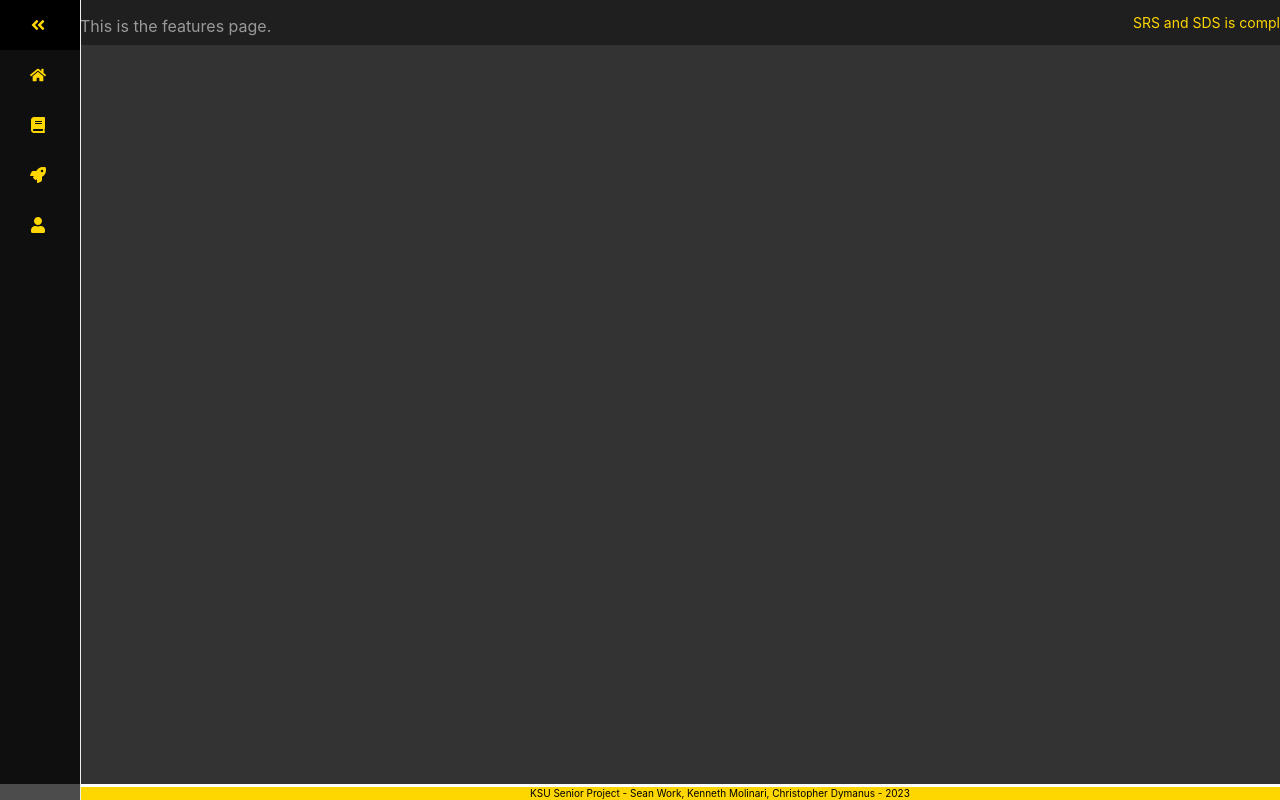
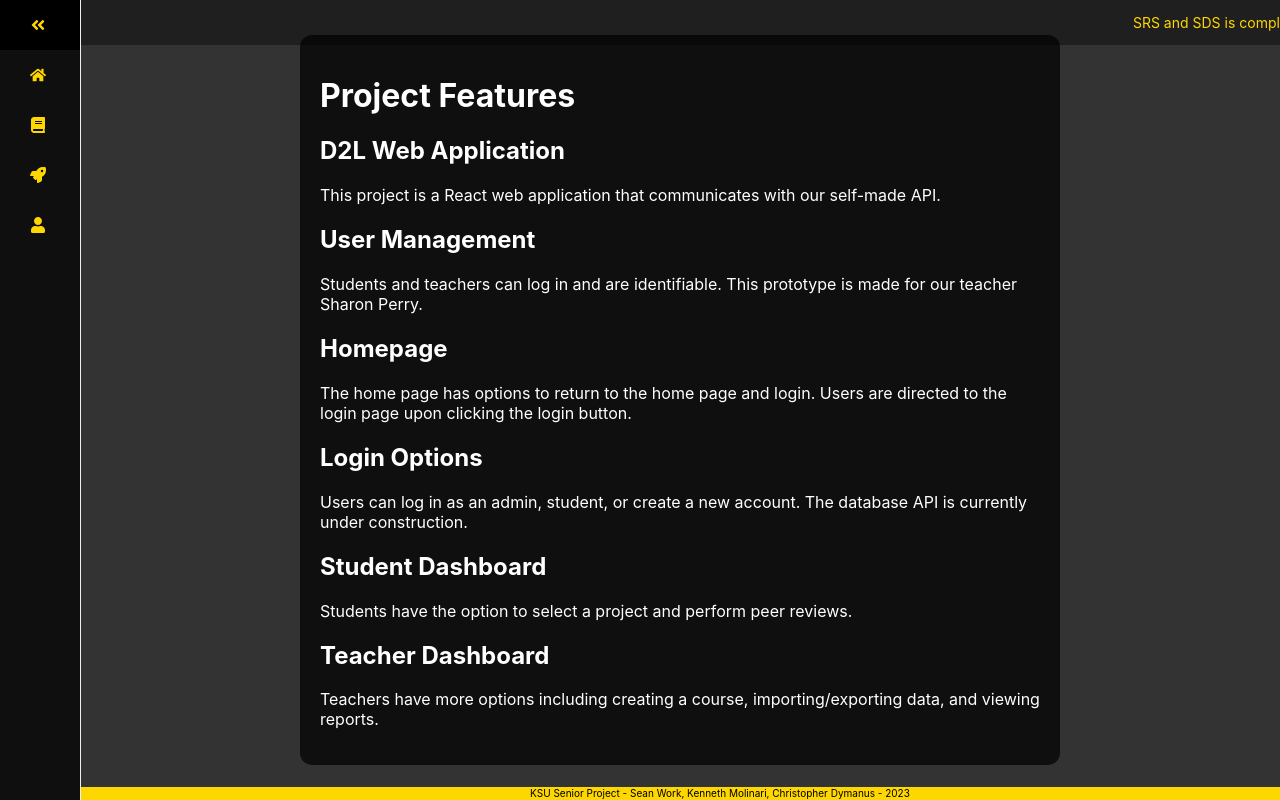
Before and after one commit to Skrowthekrow/D2LProjectPlannner, a React (Create React App) app: page /features in a window 1280 px wide. Built offline with nearby package versions, Linux system fonts and the light colour scheme.

Commit message:
changes to main

```diff
--- /dev/null
+++ b/src/components/Features.css
@@ -0,0 +1,14 @@
+.features-container {
+    display: flex;
+    justify-content: center;
+    align-items: center;
+    height: 100vh;
+  }
+
+  .features-box {
+    background-color: rgba(0, 0, 0, 0.7);
+    border-radius: 12px;
+    padding: 20px;
+    color: white;
+    width: 60%;
+  }
--- a/src/components/Features.js
+++ b/src/components/Features.js
@@ -1,9 +1,25 @@
+
 import React from 'react';
+import './Features.css';
 
 const Features = () => {
   return (
-    <div>
-      <p>This is the features page.</p>
+    <div className="features-container">
+      <div className="features-box">
+        <h1>Project Features</h1>
+        <h2>D2L Web Application</h2>
+        <p>This project is a React web application that communicates with our self-made API.</p>
+        <h2>User Management</h2>
+        <p>Students and teachers can log in and are identifiable. This prototype is made for our teacher Sharon Perry.</p>
+        <h2>Homepage</h2>
+        <p>The home page has options to return to the home page and login. Users are directed to the login page upon clicking the login button.</p>
+        <h2>Login Options</h2>
+        <p>Users can log in as an admin, student, or create a new account. The database API is currently under construction.</p>
+        <h2>Student Dashboard</h2>
+        <p>Students have the option to select a project and perform peer reviews.</p>
+        <h2>Teacher Dashboard</h2>
+        <p>Teachers have more options including creating a course, importing/exporting data, and viewing reports.</p>
+      </div>
     </div>
   );
 };
--- a/src/components/Home.js
+++ b/src/components/Home.js
@@ -4,12 +4,12 @@ import logo from './component-assets/D2LPP-logo.png';  // Make sure to place you
 const Home = () => {
   const divStyle = {
     backgroundColor: 'rgba(0, 0, 0, 0.5)', // Semi-transparent black
-    borderRadius: '10px', // Rounded edges
-    color: 'gold', // Text color set to gold
+    borderRadius: '10px',
+    color: 'gold',
     padding: '0px',
     textAlign: 'center',
-    maxWidth: '700px',  // Set maximum width
-    margin: '0 auto'  // Center the div
+    maxWidth: '700px',
+    margin: '0 auto'
   };
 
   const buttonStyle = {
@@ -27,23 +27,23 @@ const Home = () => {
 
   return (
     <div style={{ textAlign: 'center' }}>
-      {/* Logo Section */}
+
       <div style={{ margin: '10px' }}>
         <img src={logo} alt="Logo" style={{ width: '300px' }} />
       </div>
 
-      {/* Intro Section */}
+
       <div style={divStyle}>
         <h1>Welcome to our Senior Project Landing Page!</h1>
         <p>
           This site will serve as the online display of our project containing <br />
-          our documentation, some advance feature explanations <br />
+          our documentation, some feature explanations <br />
           and everything else required to fit our rubric. <br />
           Enjoy!
         </p>
       </div>
 
-      {/* New Section */}
+
       <div style={{ ...divStyle, marginTop: '20px' }}>
         <h3>Go to the Web Application</h3>
         <a
```
